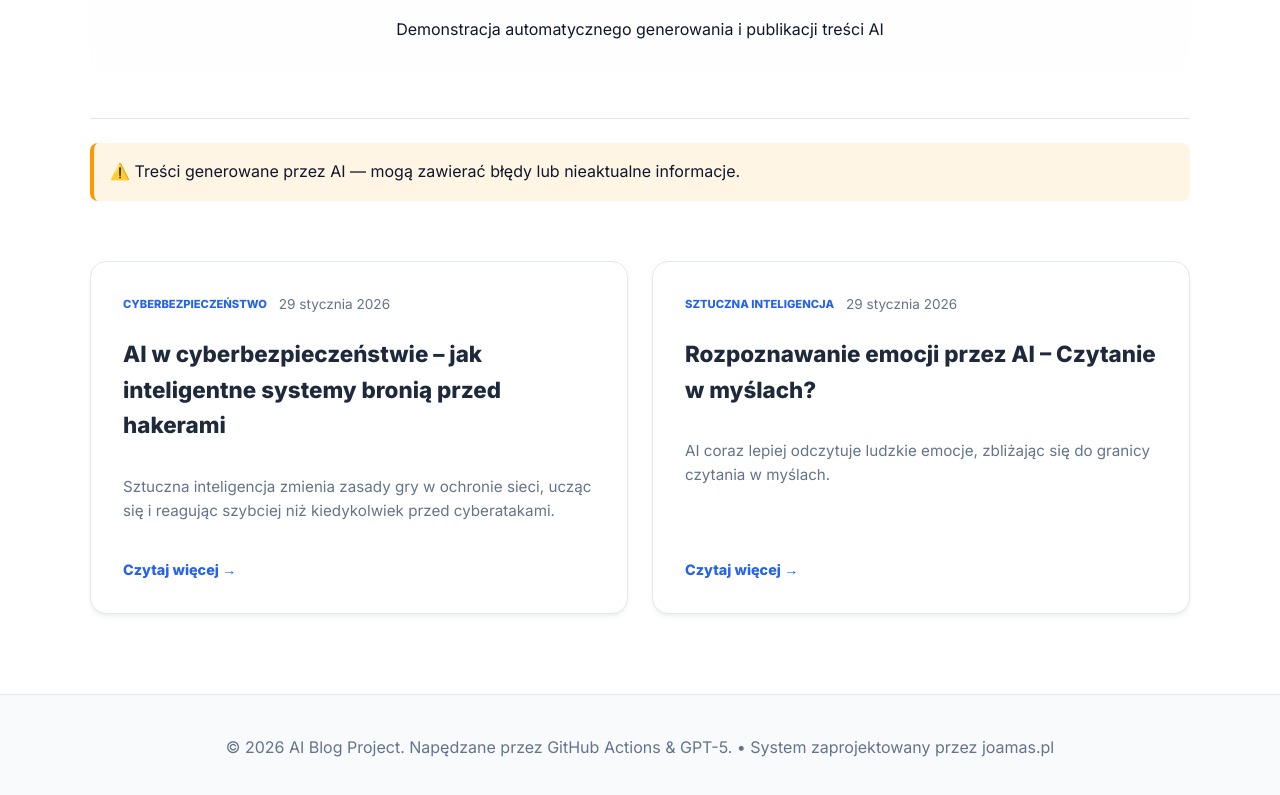
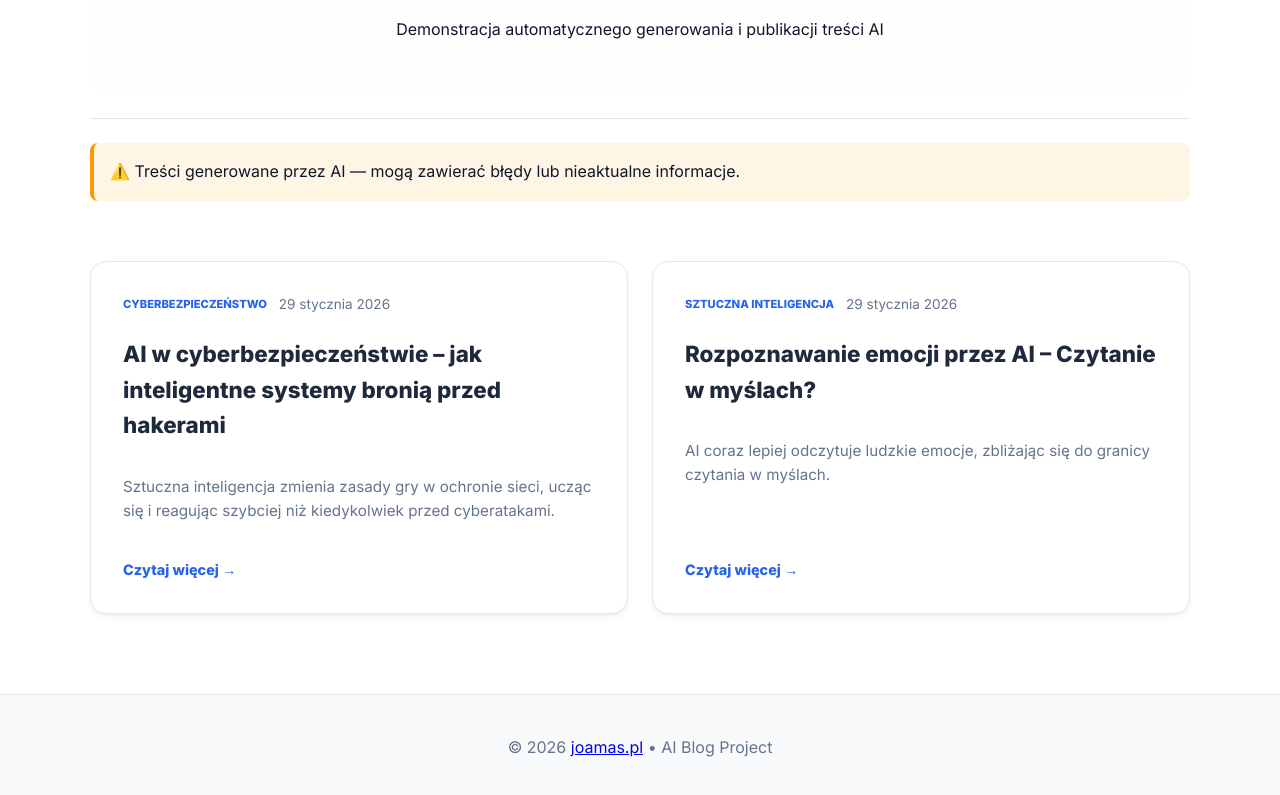
Before and after one commit to jmaszybr/ai-blog, a plain HTML site: page index.html in a window 1280 px wide. Shown: the part 313-1108 px from the top of the page. Drawn offline with Linux system fonts and the light colour scheme.

Commit message:
Update index.html

```diff
--- a/index.html
+++ b/index.html
@@ -41,11 +41,12 @@
     </div>
   </main>
 
-  <footer>
-    <div class="container">
-      &copy; 2026 AI Blog Project. Napędzane przez GitHub Actions & GPT-5. • System zaprojektowany przez joamas.pl
-    </div>
-  </footer>
+<footer>
+  <div class="container">
+    &copy; 2026 <a href="https://joamas.pl" target="_blank" rel="noopener">joamas.pl</a> • AI Blog Project
+  </div>
+</footer>
+
 
   <script src="script.js"></script>
 </body>
```
